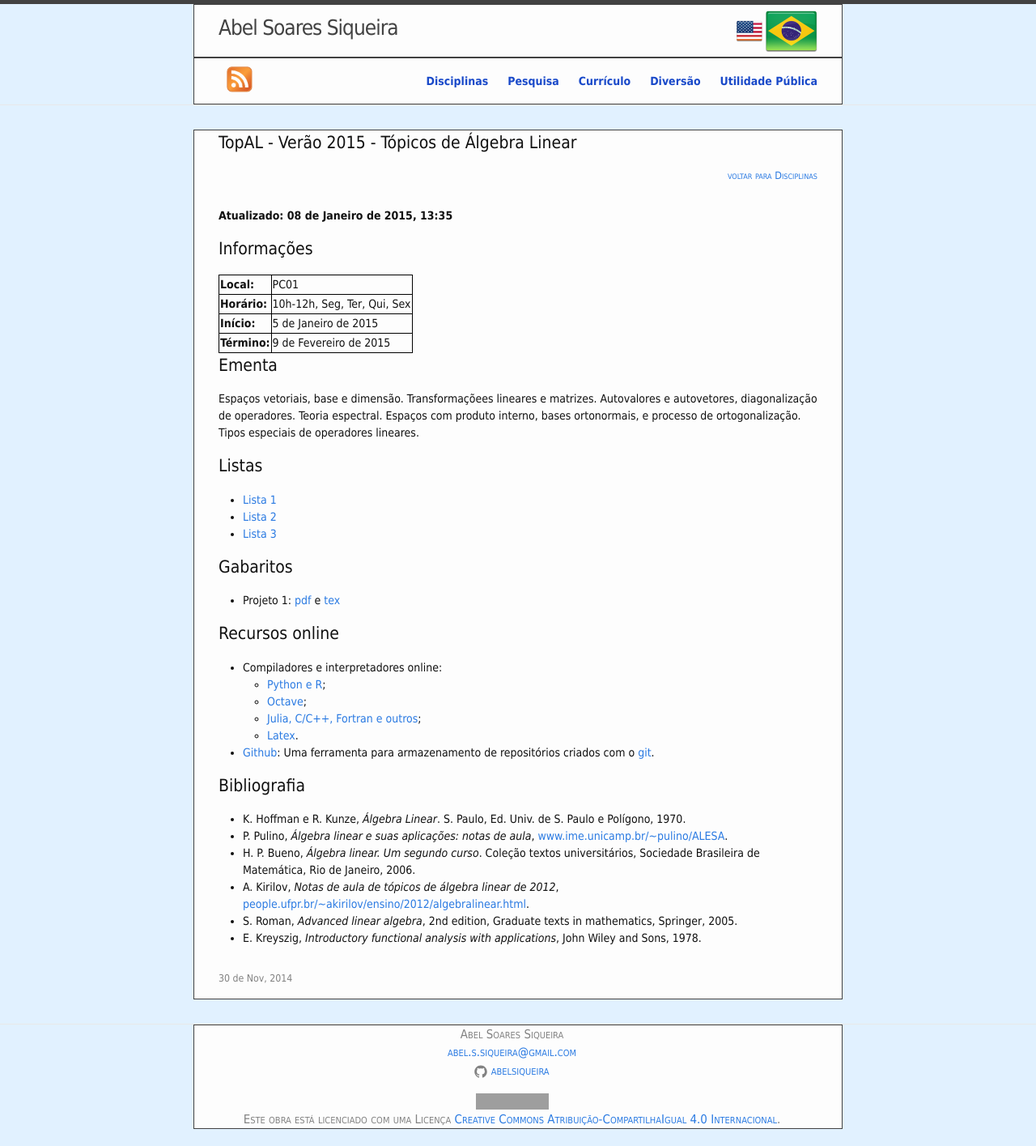
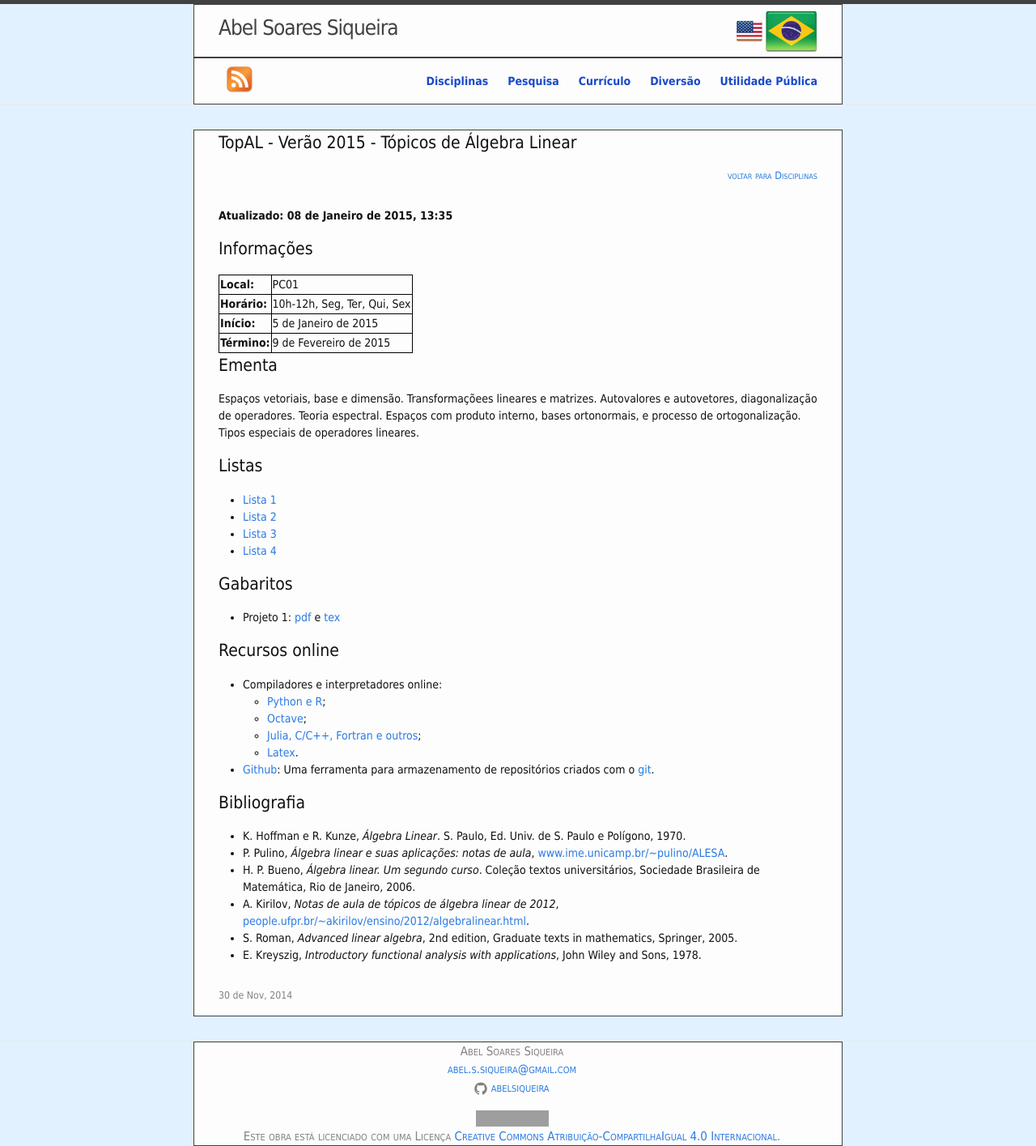
Before and after one commit to abelsiqueira/abelsiqueira.github.io-old, a Jekyll site: the page built from _posts/br/2014-11-30-topal-verao-2015-topicos-de-algebra-linear.markdown, in a window 1280 px wide. Shown: the whole page at 81% size. Built offline with Jekyll 4.4.1, drawn with Linux system fonts in a browser that asks for light colours; before the commit the page ends 1394 px from its top, so only the background shows below that; grey boxes are pictures that could not be loaded.

Commit message:
Adiciona lista 4

```diff
--- a/_posts/br/2014-11-30-topal-verao-2015-topicos-de-algebra-linear.markdown
+++ b/_posts/br/2014-11-30-topal-verao-2015-topicos-de-algebra-linear.markdown
@@ -29,6 +29,7 @@ Tipos especiais de operadores lineares.
   - [Lista 1](/disciplinas/topal2015/lista1.pdf)
   - [Lista 2](/disciplinas/topal2015/lista2.pdf)
   - [Lista 3](/disciplinas/topal2015/lista3.pdf)
+  - [Lista 4](/disciplinas/topal2015/lista4.pdf)
 
 # Gabaritos
 
```
Also changed, not shown: 1 other file.
